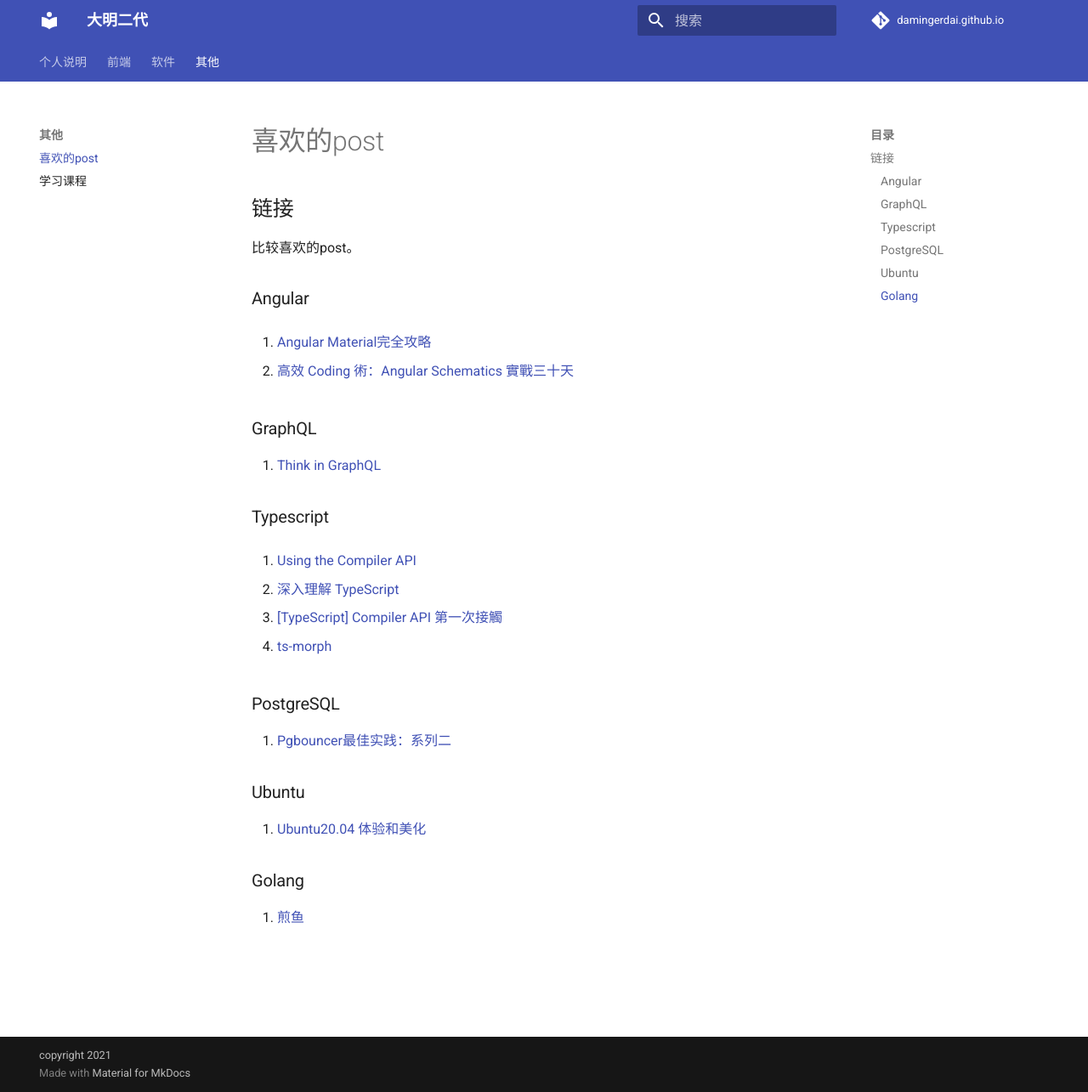
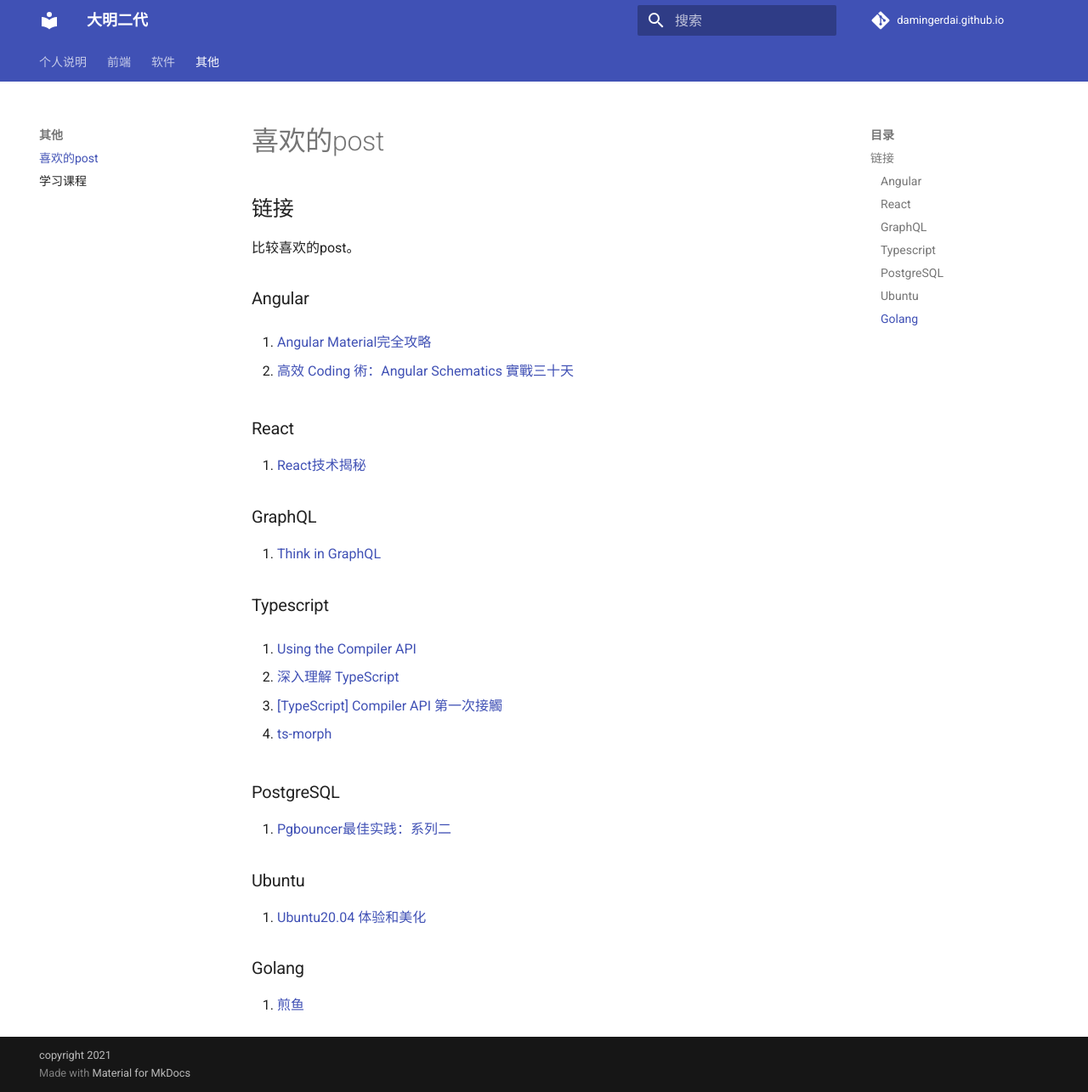
Before and after one commit to damingerdai/damingerdai.github.io, an MkDocs documentation site: the page built from docs/others/link.md, in a window 1280 px wide and 1285 px high. Shown: the whole window at 85% size. Built offline with MkDocs 1.6.1 and Material for MkDocs 9.7.7, drawn with Linux system fonts in a browser that asks for light colours; comment, search, counter and statistics services are not loaded.

Commit message:
docs: React技术揭秘

```diff
--- a/docs/others/link.md
+++ b/docs/others/link.md
@@ -7,6 +7,10 @@
 1. [Angular Material完全攻略](https://ithelp.ithome.com.tw/users/20020617/ironman/1263)
 
 2. [高效 Coding 術：Angular Schematics 實戰三十天](https://ithelp.ithome.com.tw/users/20090728/ironman/2149)
+
+### React
+
+1. [React技术揭秘](https://react.iamkasong.com/)
 
 ### GraphQL
 
```
